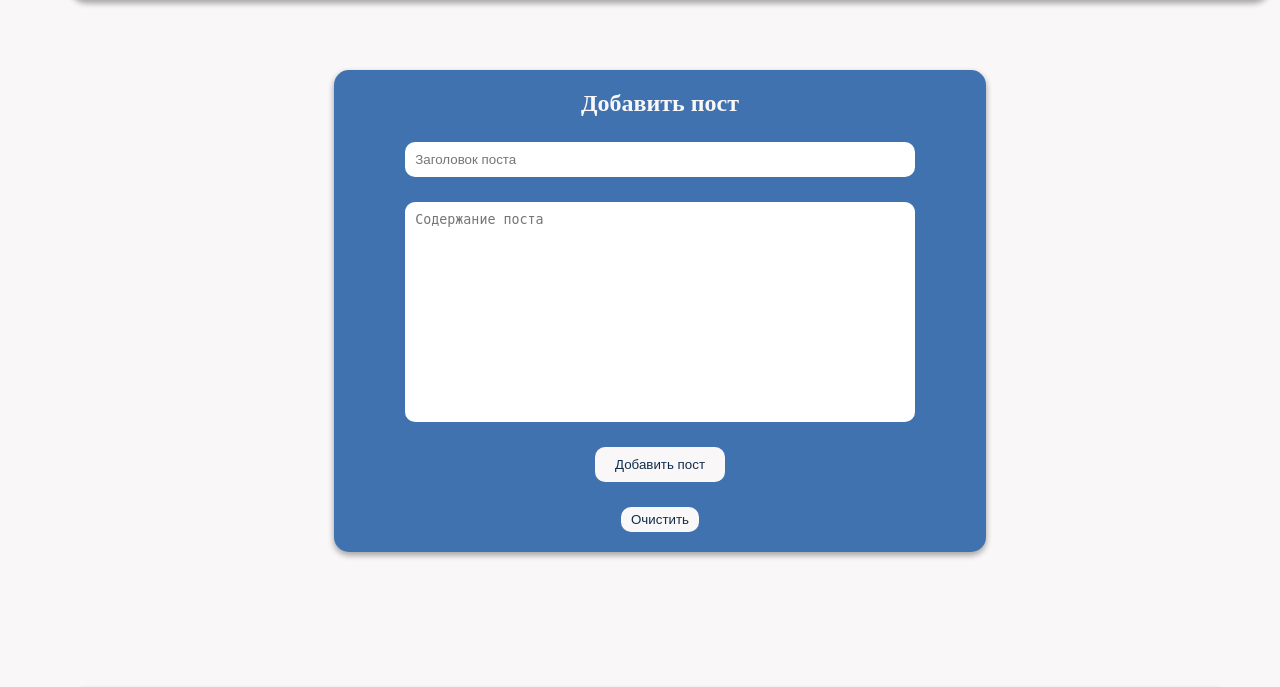
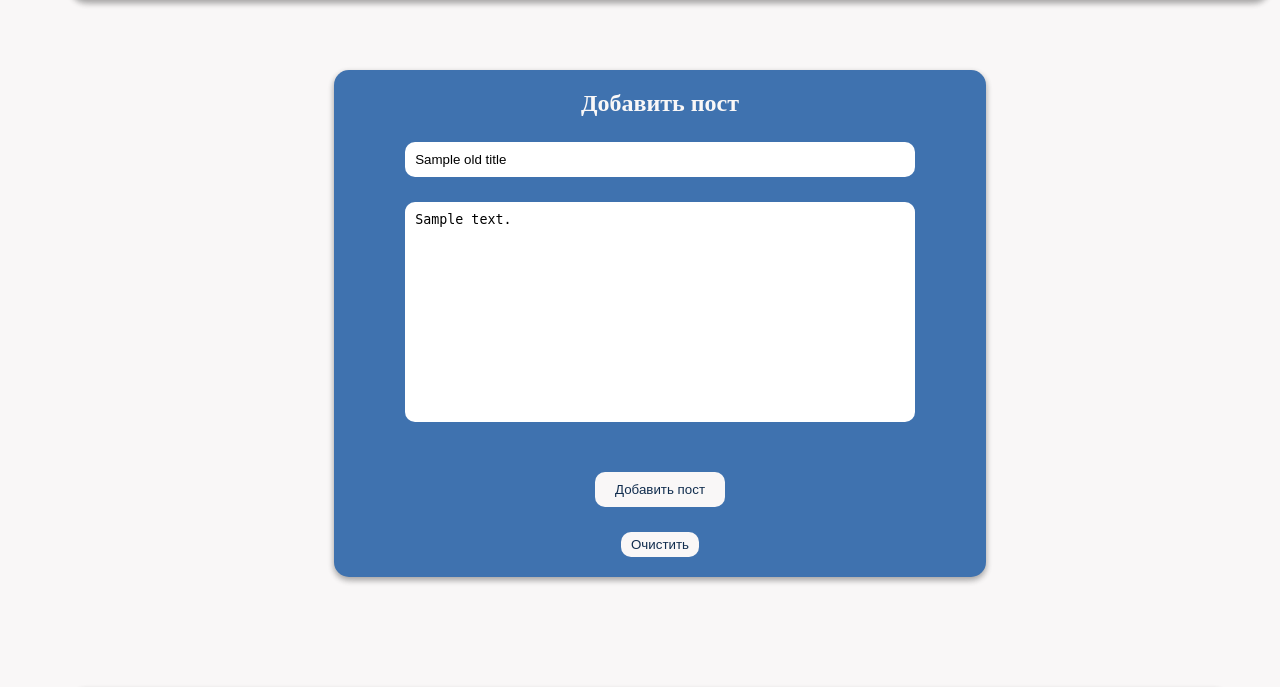
Before and after one commit to GeekchanskiY/my_blog, a Flask app: template templates/blog/add_post.html in a window 1280 px wide. Shown: the part 46-733 px from the top of the page. Run offline with Flask 3, Linux system fonts and the light colour scheme; the template is opened without the code that fills it: most values are stand-ins (such as "Sample title", 1, 10 or a date in 2020).

Commit message:
form error handling improved

```diff
--- a/controller/blog.py
+++ b/controller/blog.py
@@ -17,6 +17,9 @@ class BlogController:
     def add_post(title, content):
         if not title or not content:
             raise ValueError("Title and content cannot be empty")
+
+        if title == "asd":
+            raise ValueError("Invalid title")
 
         with Session as session:
             new_post = BlogItem(title=title, content=content, created_at=datetime.now(), updated_at=datetime.now())
--- a/templates/400.html
+++ b/templates/400.html
@@ -6,7 +6,9 @@
     <title>Not found</title>
 </head>
 <body>
-    <h1>{{ error }}</h1>
+    <h1>Error</h1>
+    <span>{{ error }}</span>
+    <br>
     <a href="/">Go to homepage</a>
 </body>
 </html>
--- a/templates/blog/add_post.html
+++ b/templates/blog/add_post.html
@@ -6,8 +6,9 @@
 {% block main %}
     <form action="/blog/add_post" method="post">
         <span class="form-header">Добавить пост</span>
-        <input type="text" name="title" placeholder="Заголовок поста" required>
-        <textarea name="content" placeholder="Содержание поста" required></textarea>
+        <input type="text" name="title" placeholder="Заголовок поста" value="{{ old_title }}" required>
+        <textarea name="content" placeholder="Содержание поста" required>{{ old_content }}</textarea>
+        <span style="color: red;">{{ form_error }}</span>
         <button type="submit">Добавить пост</button>
         <input type="reset" value="Очистить">
     </form>
```
Also changed, not shown: view/blog.py (+9 -1 lines).
